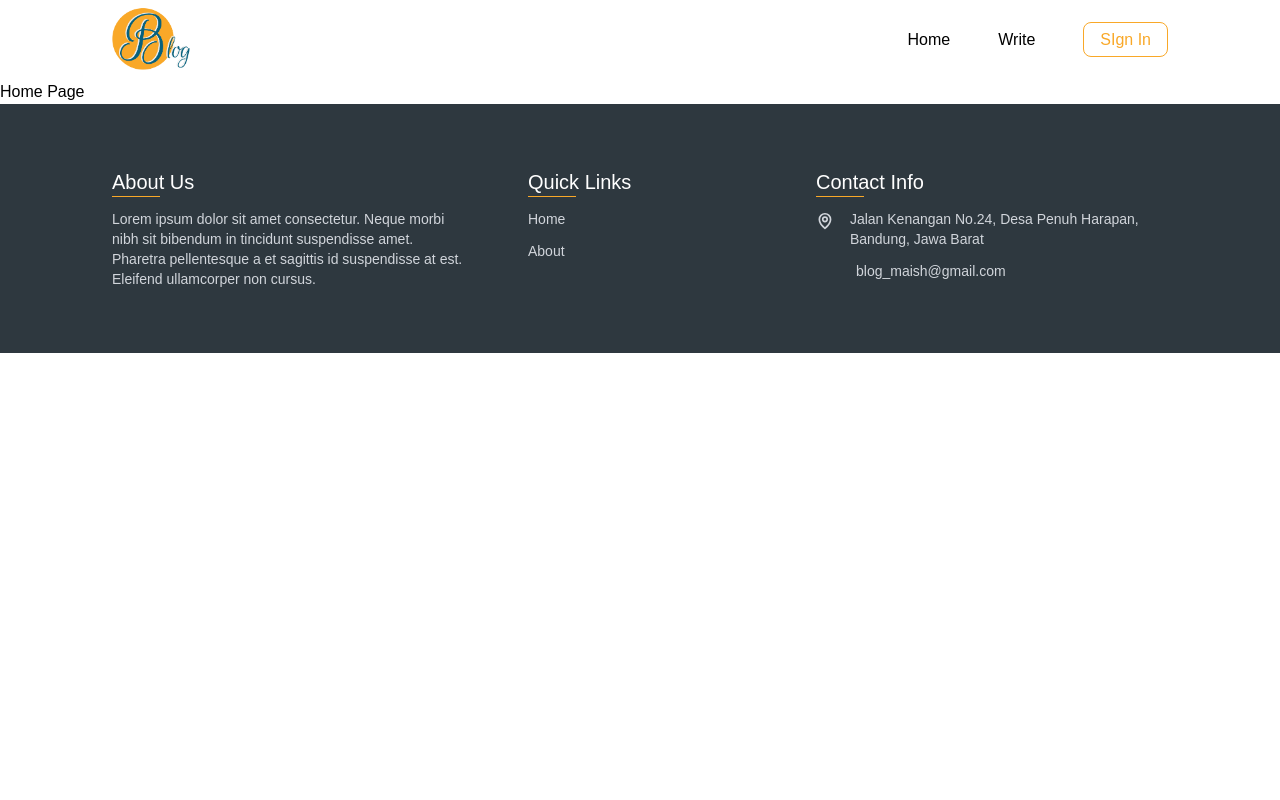
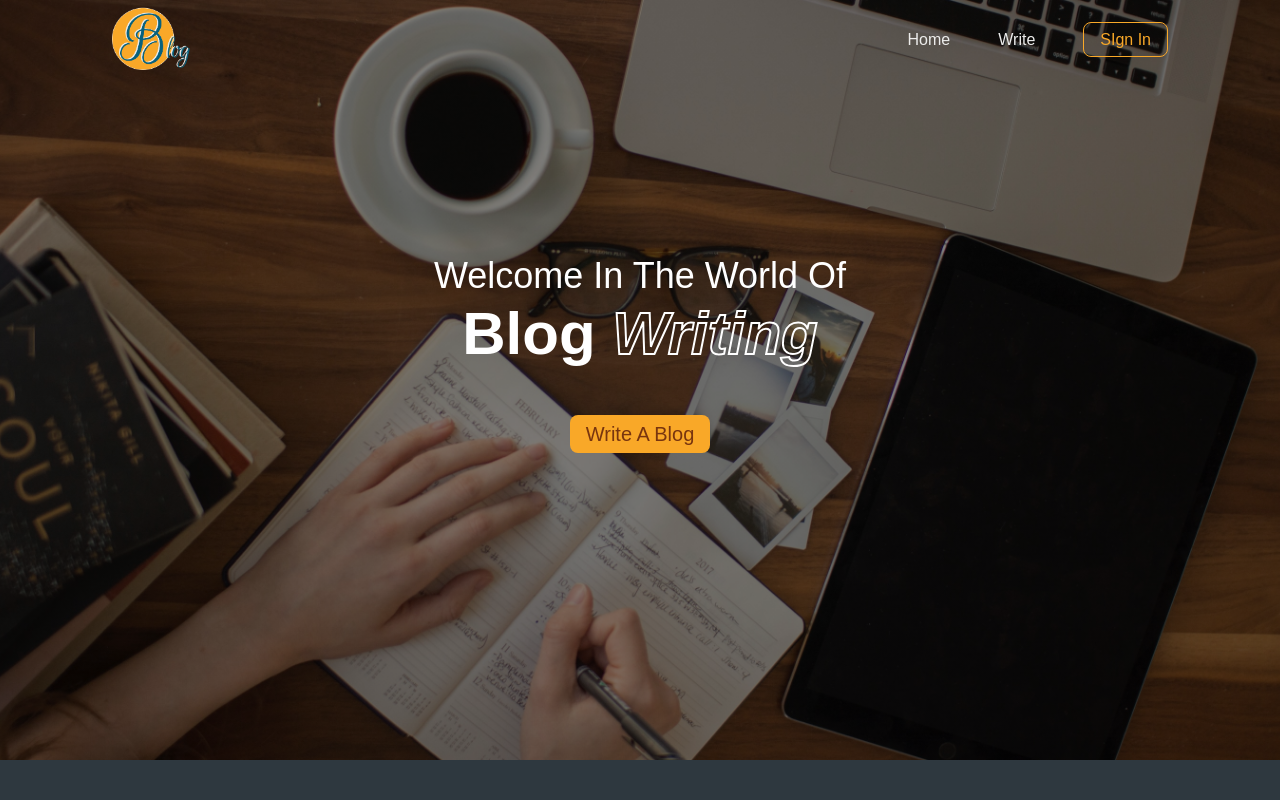
Before and after one commit to mfaisalh12/blog-app, a React (Create React App) app in the folder client/: page / in a window 1280 px wide. Shown: the top 800 px of the page. Built offline with nearby package versions, Linux system fonts and the light colour scheme; some icons are missing.

Commit message:
add header

```diff
--- a/client/src/components/Navbar/Navbar.jsx
+++ b/client/src/components/Navbar/Navbar.jsx
@@ -1,23 +1,42 @@
+import { useState } from "react";
 import { NavLink } from "react-router-dom";
 import Logo from "../../assets/logo.png";
 
 import "./Navbar.css";
 
 const Navbar = () => {
+	const [solidNav, setSolidNav] = useState(false);
+	const changeSolidNav = () => {
+		if (window.scrollY >= 40) {
+			setSolidNav(true);
+		} else {
+			setSolidNav(false);
+		}
+	};
+	window.addEventListener("scroll", changeSolidNav);
 	return (
-		<div className="container">
+		<div
+			className={
+				solidNav
+					? "sticky top-0 container bg-transparent z-50 transition-all ease-in duration-300 backdrop-filter backdrop-blur-lg"
+					: "sticky top-0 container bg-transparent z-50 transition-all ease-in duration-300"
+			}
+		>
 			<nav className="flex justify-between items-center ">
 				<NavLink to="/">
 					<img src={Logo} alt="" className="max-w-[60px] md:max-w-[80px]" />
 				</NavLink>
 				<ul>
 					<li>
-						<NavLink to="/" className="mr-6 circleBehind hover:text-[var(--orange)] duration-300">
+						<NavLink
+							to="/"
+							className="mr-6 circleBehind text-[var(--gray-light)] hover:text-[var(--orange)] duration-300"
+						>
 							Home
 						</NavLink>
 						<NavLink
 							to="/write"
-							className="mx-6 circleBehind hover:text-[var(--orange)] duration-300"
+							className="mx-6 circleBehind text-[var(--gray-light)] hover:text-[var(--orange)] duration-300"
 						>
 							Write
 						</NavLink>
--- /dev/null
+++ b/client/src/pages/Home/Home.css
@@ -0,0 +1,11 @@
+.jumbotron {
+	background: linear-gradient(rgba(0, 0, 0, 0.5), rgba(0, 0, 0, 0.5)),
+		url("../../assets/jumbotron.png") no-repeat center center;
+	background-size: cover;
+	height: 760px;
+	margin-top: -80px;
+	z-index: -1;
+}
+h1 .stroke {
+	-webkit-text-stroke: 2px white;
+}
--- a/client/src/pages/Home/Home.jsx
+++ b/client/src/pages/Home/Home.jsx
@@ -1,5 +1,17 @@
+import { Link } from "react-router-dom";
+
+import "./Home.css";
+
 const Home = () => {
-	return <h1>Home Page</h1>;
+	return (
+		<div className="container text-center text-white text-xl jumbotron">
+			<h2 className="pt-64 text-4xl font-normal mb-2">Welcome In The World Of</h2>
+			<h1 className="text-6xl font-semibold mb-14">
+				Blog <span className="italic text-transparent stroke">Writing</span>
+			</h1>
+			<Link className="btn-orange text-amber-900 py-2">Write A Blog</Link>
+		</div>
+	);
 };
 
 export default Home;
```
Also changed, not shown: client/src/assets/jumbotron.png (added).
